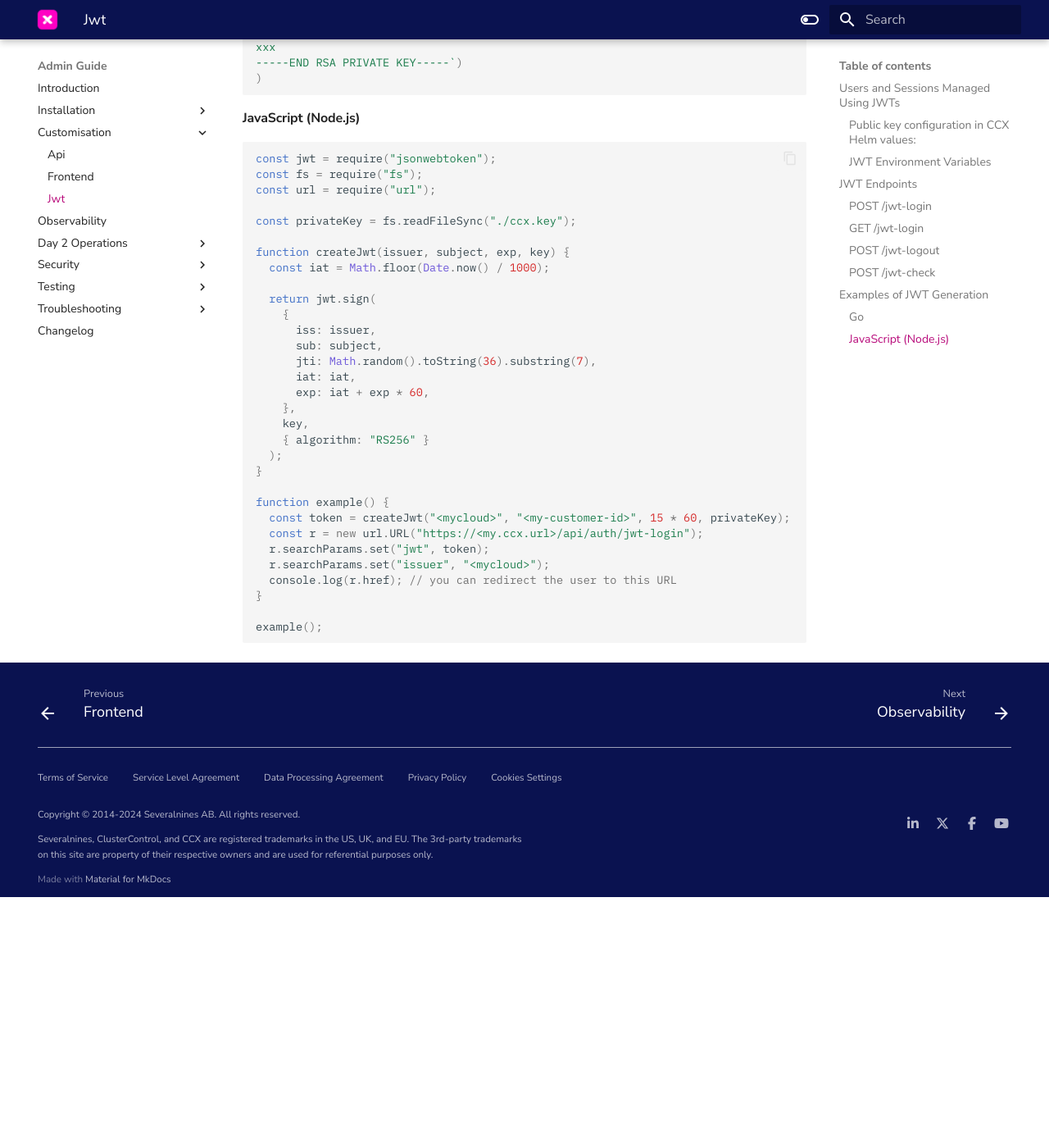
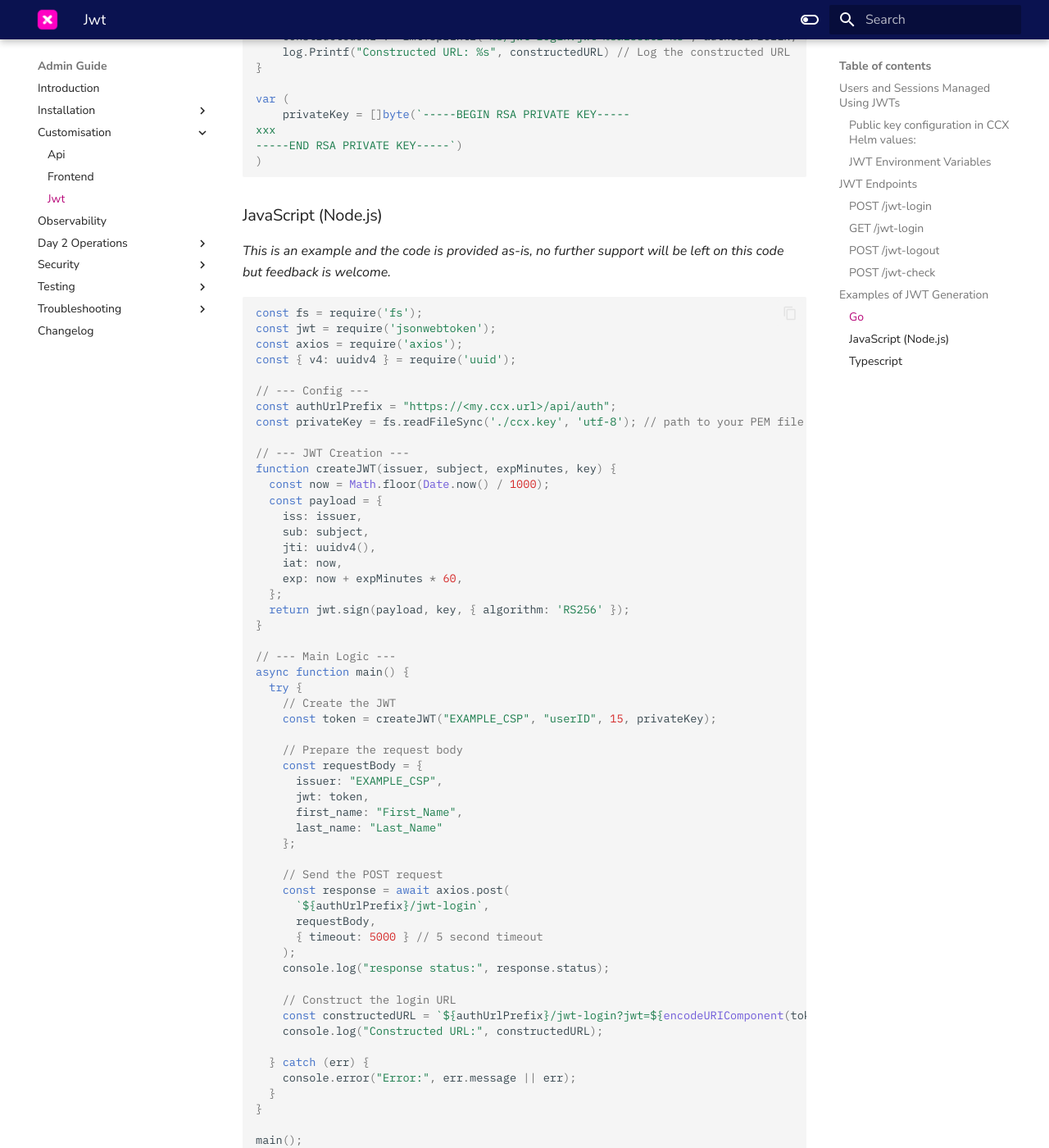
Before and after one commit to severalnines/ccx-docs, an MkDocs documentation site: the page built from docs/admin/Customisation/JWT.md, in a window 1280 px wide and 1400 px high, scrolled down 5372 px. Shown: the whole window at 82% size. Built offline with MkDocs 1.6.1 and Material for MkDocs 9.7.7, drawn with Linux system fonts in a browser that asks for light colours; comment, search, counter and statistics services are not loaded; before the commit the page ends 6466 px from its top, so only the background shows below that; some of the changed text lies outside the part shown.

Commit message:
updated jwt docs

````diff
--- a/docs/admin/Customisation/JWT.md
+++ b/docs/admin/Customisation/JWT.md
@@ -16,7 +16,7 @@
 
 **CCX** verifies JWTs using the corresponding public key (RSA), which is stored in the values file.
 
-The private key is used by **CSP** to encrypt the JWT token (see [examples](#examples-of-jwt-generation)). A key pair can be generated with:
+The private key is used by the **intergrator**/**CSP** to encrypt the JWT token (see [examples](#examples-of-jwt-generation)). A key pair can be generated with:
 
 ```bash
 ssh-keygen -t rsa -b 4096 -m PEM -f ccx.key
@@ -125,11 +125,13 @@
 
 ---
 
-### Examples of JWT Generation
+## Examples of JWT Generation
 
 Run the code by setting the params such as my.ccx.url, Example_CSP, UserID and Private Key
 
-#### Go
+### Go
+
+*This is an example and the code is provided as-is, no further support will be left on this code but feedback is welcome.*
 
 ```go
 package main
@@ -224,38 +226,157 @@
 )
 ```
 
-#### JavaScript (Node.js)
+### JavaScript (Node.js)
+
+*This is an example and the code is provided as-is, no further support will be left on this code but feedback is welcome.*
 
 ```javascript
-const jwt = require("jsonwebtoken");
-const fs = require("fs");
-const url = require("url");
+const fs = require('fs');
+const jwt = require('jsonwebtoken');
+const axios = require('axios');
+const { v4: uuidv4 } = require('uuid');
 
-const privateKey = fs.readFileSync("./ccx.key");
+// --- Config ---
+const authUrlPrefix = "https://<my.ccx.url>/api/auth";
+const privateKey = fs.readFileSync('./ccx.key', 'utf-8'); // path to your PEM file
 
-function createJwt(issuer, subject, exp, key) {
-  const iat = Math.floor(Date.now() / 1000);
-
-  return jwt.sign(
-    {
-      iss: issuer,
-      sub: subject,
-      jti: Math.random().toString(36).substring(7),
-      iat: iat,
-      exp: iat + exp * 60,
-    },
-    key,
-    { algorithm: "RS256" }
-  );
+// --- JWT Creation ---
+function createJWT(issuer, subject, expMinutes, key) {
+  const now = Math.floor(Date.now() / 1000);
+  const payload = {
+    iss: issuer,
+    sub: subject,
+    jti: uuidv4(),
+    iat: now,
+    exp: now + expMinutes * 60,
+  };
+  return jwt.sign(payload, key, { algorithm: 'RS256' });
 }
 
-function example() {
-  const token = createJwt("<mycloud>", "<my-customer-id>", 15 * 60, privateKey);
-  const r = new url.URL("https://<my.ccx.url>/api/auth/jwt-login");
-  r.searchParams.set("jwt", token);
-  r.searchParams.set("issuer", "<mycloud>");
-  console.log(r.href); // you can redirect the user to this URL
+// --- Main Logic ---
+async function main() {
+  try {
+    // Create the JWT
+    const token = createJWT("EXAMPLE_CSP", "userID", 15, privateKey);
+
+    // Prepare the request body
+    const requestBody = {
+      issuer: "EXAMPLE_CSP",
+      jwt: token,
+      first_name: "First_Name",
+      last_name: "Last_Name"
+    };
+
+    // Send the POST request
+    const response = await axios.post(
+      `${authUrlPrefix}/jwt-login`,
+      requestBody,
+      { timeout: 5000 } // 5 second timeout
+    );
+    console.log("response status:", response.status);
+
+    // Construct the login URL
+    const constructedURL = `${authUrlPrefix}/jwt-login?jwt=${encodeURIComponent(token)}&issuer=EXAMPLE_CSP`;
+    console.log("Constructed URL:", constructedURL);
+
+  } catch (err) {
+    console.error("Error:", err.message || err);
+  }
 }
 
-example();
+main();
 ```
+
+**Key Details**
+
+- Replace ./ccx.key with your actual key path, or inline the PEM if you want.
+- Install required packages:
+  ```npm install jsonwebtoken axios uuid```
+- The JWT is signed exactly as in Go example (RS256, same claims).
+- The POST uses axios for simplicity (you can use native fetch in Node 18+, but axios is most similar to Go’s http.Client).
+
+### Typescript
+
+*This is an example and the code is provided as-is, no further support will be left on this code but feedback is welcome.*
+
+You will need these dependencies:
+
+```
+npm install jsonwebtoken axios uuid
+npm install --save-dev @types/jsonwebtoken @types/node @types/uuid
+```
+
+Here is the code:
+```typescript
+import * as fs from 'fs';
+import * as jwt from 'jsonwebtoken';
+import axios from 'axios';
+import { v4 as uuidv4 } from 'uuid';
+
+// ---- Types ----
+interface JwtLoginRequest {
+  issuer: string;
+  jwt: string;
+  first_name: string;
+  last_name: string;
+}
+
+// ---- Config ----
+const authUrlPrefix = "https://<my.ccx.url>/api/auth";
+
+// Load private key (PEM)
+const privateKey: string = fs.readFileSync('./ccx.key', 'utf-8');
+
+// ---- Functions ----
+function createJWT(
+  issuer: string,
+  subject: string,
+  expMinutes: number,
+  key: string
+): string {
+  const now = Math.floor(Date.now() / 1000); // seconds since epoch
+  const payload = {
+    iss: issuer,
+    sub: subject,
+    jti: uuidv4(),
+    iat: now,
+    exp: now + expMinutes * 60,
+  };
+  return jwt.sign(payload, key, { algorithm: 'RS256' });
+}
+
+async function main() {
+  try {
+    // Create JWT
+    const token = createJWT("EXAMPLE_CSP", "userID", 15, privateKey);
+
+    // Prepare request payload
+    const reqBody: JwtLoginRequest = {
+      issuer: "EXAMPLE_CSP",
+      jwt: token,
+      first_name: "First_Name",
+      last_name: "Last_Name",
+    };
+
+    // Send POST request
+    const resp = await axios.post(
+      `${authUrlPrefix}/jwt-login`,
+      reqBody,
+      { timeout: 5000 }
+    );
+    console.log("response status:", resp.status);
+
+    // Construct and print URL (as in Go)
+    const constructedURL = `${authUrlPrefix}/jwt-login?jwt=${encodeURIComponent(token)}&issuer=EXAMPLE_CSP`;
+    console.log("Constructed URL:", constructedURL);
+  } catch (err) {
+    if (axios.isAxiosError(err)) {
+      console.error("HTTP error:", err.message, err.response?.status);
+    } else {
+      console.error("Error:", err);
+    }
+  }
+}
+
+main();
+```
````
